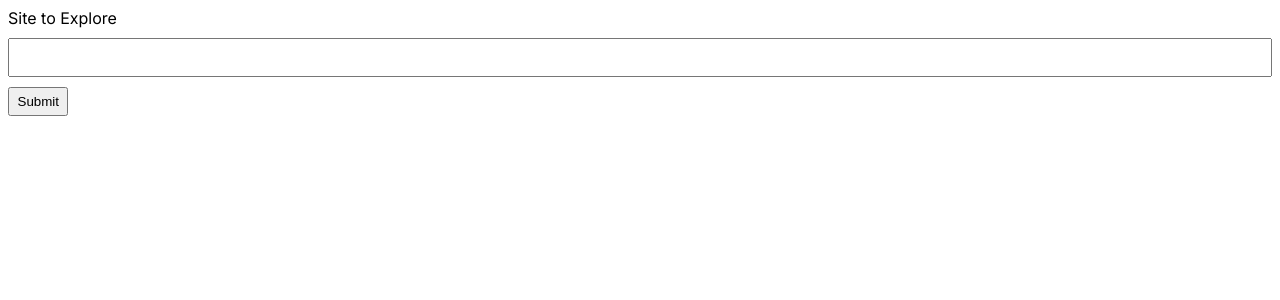
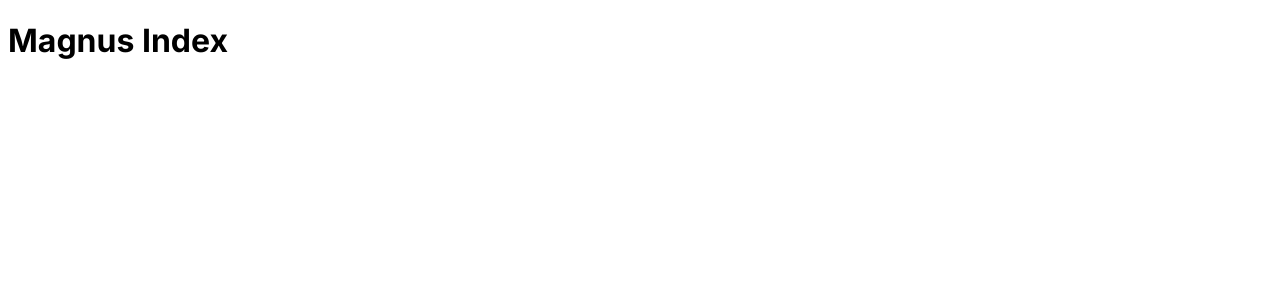
Before and after one commit to psygo/magnus_index_next_neo4j, a Next.js app: page / in a window 1280 px wide. Shown: the top 300 px of the page. Built offline with nearby package versions, Linux system fonts and the light colour scheme.

Commit message:
more cleanup

```diff
--- a/src/app/(routes)/layout.tsx
+++ b/src/app/(routes)/layout.tsx
@@ -4,8 +4,8 @@ import { Inter } from "next/font/google";
 const inter = Inter({ subsets: ["latin"] });
 
 export const metadata: Metadata = {
-  title: "Web Graph Explorer",
-  description: "Expore the Web with 3D Graphs!",
+  title: "Magnus Index",
+  description: "Index the World",
 };
 
 export default function RootLayout({
--- a/src/app/(routes)/page.styles.css
+++ /dev/null
@@ -1,16 +0,0 @@
-.explore-form {
-  display: flex;
-  flex-direction: column;
-  gap: 10px;
-
-  & input {
-    padding: 10px;
-  }
-
-  & button {
-    max-width: max-content;
-    padding: 5px;
-    padding-left: 7.5px;
-    padding-right: 7.5px;
-  }
-}
--- a/src/app/(routes)/page.tsx
+++ b/src/app/(routes)/page.tsx
@@ -1,46 +1,9 @@
 "use client";
 
-import { useState, FormEvent } from "react";
-
-import "./page.styles.css";
-
 export default function Home() {
-  const [website, setWebsite] = useState("");
-  const [isSubmitted, setIsSubmitted] = useState(false);
-
-  async function onSubmit(e: FormEvent<HTMLFormElement>) {
-    e.preventDefault();
-
-    if (website) {
-      setIsSubmitted(true);
-
-      const res = await fetch(
-        "http://localhost:3000/api/scrape",
-        {
-          method: "POST",
-          headers: { "Content-Type": "application/json" },
-        }
-      );
-      const data = await res.json();
-
-      console.log(data);
-    }
-  }
-
   return (
     <main>
-      <form className="explore-form" onSubmit={onSubmit}>
-        <label>Site to Explore</label>
-        <input
-          type="url"
-          onChange={(e) => setWebsite(e.target.value)}
-        />
-        <button type="submit">Submit</button>
-      </form>
-
-      {website && isSubmitted && (
-        <iframe src={website}></iframe>
-      )}
+      <h1>Magnus Index</h1>
     </main>
   );
 }
--- a/src/app/api/items/route.ts
+++ b/src/app/api/graph/route.ts
@@ -1,6 +1,13 @@
 import { NextResponse } from "next/server";
 
 import { neo4jSession } from "../../lib/db";
+
+export async function GET() {
+  try {
+  } catch (e) {
+    console.error(e);
+  }
+}
 
 export async function POST() {
   try {
```
